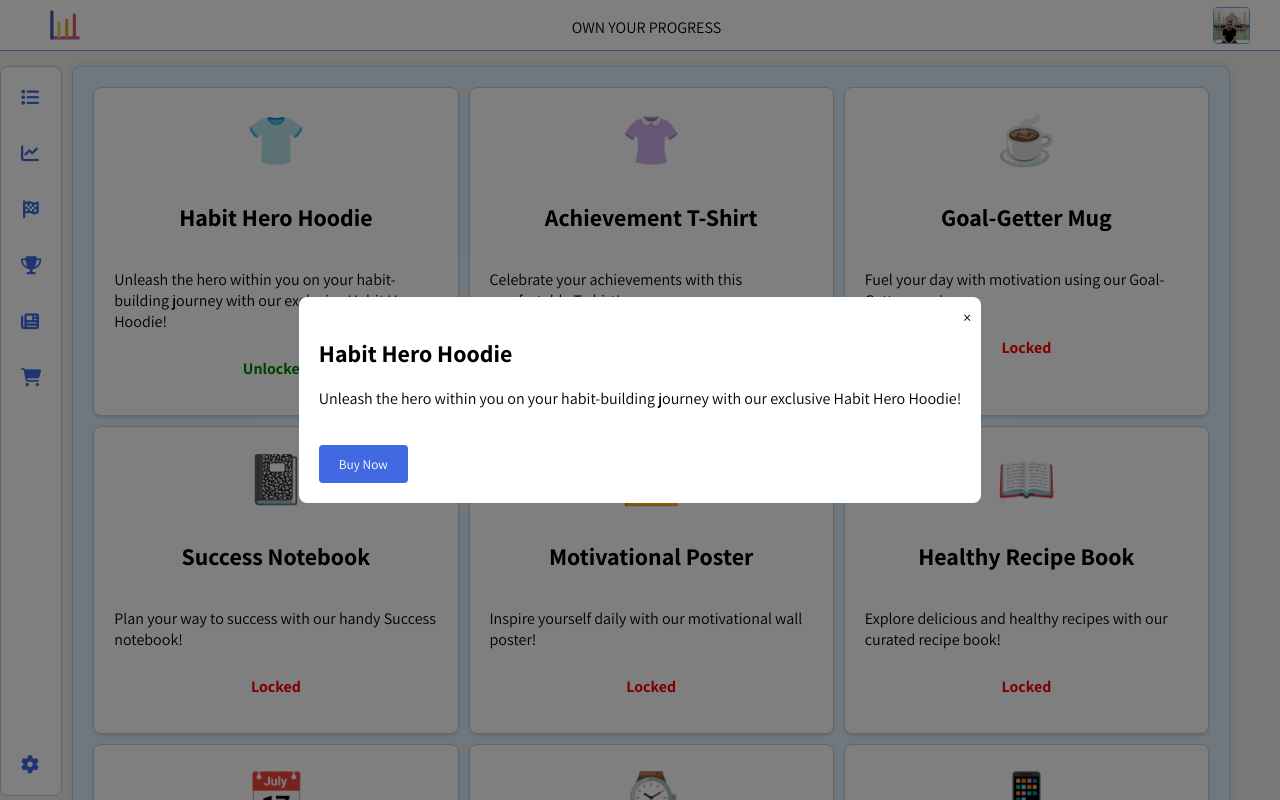
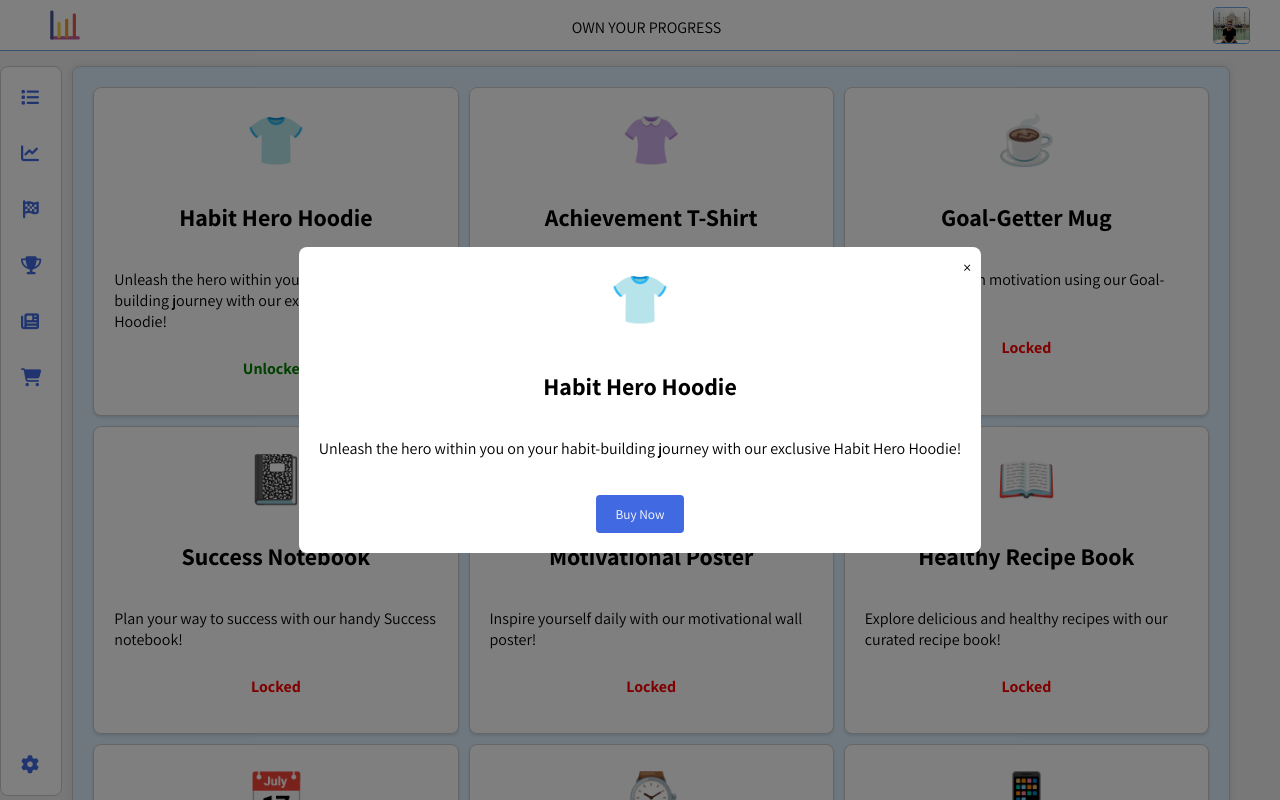
Before and after one commit to joseph-johnson27001/habits_tracker, a Vue app: page /#/store in a window 1280 px wide. Both pictures are taken after a click on the element 275 px from the left and 251 px from the top of the page. Shown: the top 800 px of the page. Built offline with nearby package versions, Linux system fonts and the light colour scheme.

Commit message:
Correct card styles

```diff
--- a/src/components/StorePage/StoreCard.vue
+++ b/src/components/StorePage/StoreCard.vue
@@ -4,7 +4,7 @@
       <div
         v-for="item in storeItems"
         :key="item.id"
-        :class="['store-item', { locked: item.locked }]"
+        :class="['card', 'store-item', { locked: item.locked }]"
         @click="handleItemClick(item)"
       >
         <div class="item-image">{{ item.icon }}</div>
@@ -18,6 +18,7 @@
     <div class="modal" v-if="showingModal" @click="closeModal">
       <div class="modal-content" @click.stop>
         <span class="close-icon" @click="closeModal">&times;</span>
+        <div class="item-image modal-item-image">{{ selectedItem.icon }}</div>
         <h2>{{ selectedItem.name }}</h2>
         <p>{{ selectedItem.description }}</p>
         <button
@@ -177,7 +178,6 @@ export default {
   },
 };
 </script>
-
 <style scoped>
 .items-container {
   display: grid;
@@ -186,16 +186,12 @@ export default {
 }
 
 .store-item {
-  padding: 20px;
-  border-radius: 8px;
   display: flex;
   flex-direction: column;
   align-items: center;
-  background-color: white;
-  border: 1px solid #ccc;
-  box-shadow: 0 2px 3px rgba(0, 0, 0, 0.1);
   cursor: pointer;
   transition: background-color 0.3s, transform 0.2s;
+  margin-bottom: 0px;
 }
 
 .store-item:hover {
@@ -241,6 +237,9 @@ export default {
   max-height: 80%;
   overflow: auto;
   position: relative;
+  display: flex;
+  flex-direction: column;
+  align-items: center;
 }
 
 .close-icon {
@@ -249,6 +248,7 @@ export default {
   right: 10px;
   cursor: pointer;
 }
+
 .buy-button {
   margin-top: 20px;
   padding: 10px 20px;
@@ -263,4 +263,15 @@ export default {
 .buy-button:hover {
   background-color: #315b8e;
 }
+
+.modal-item-container {
+  display: flex;
+  flex-direction: column;
+  align-items: center;
+}
+
+.modal-item-image {
+  font-size: 48px;
+  margin-bottom: 20px;
+}
 </style>
```
